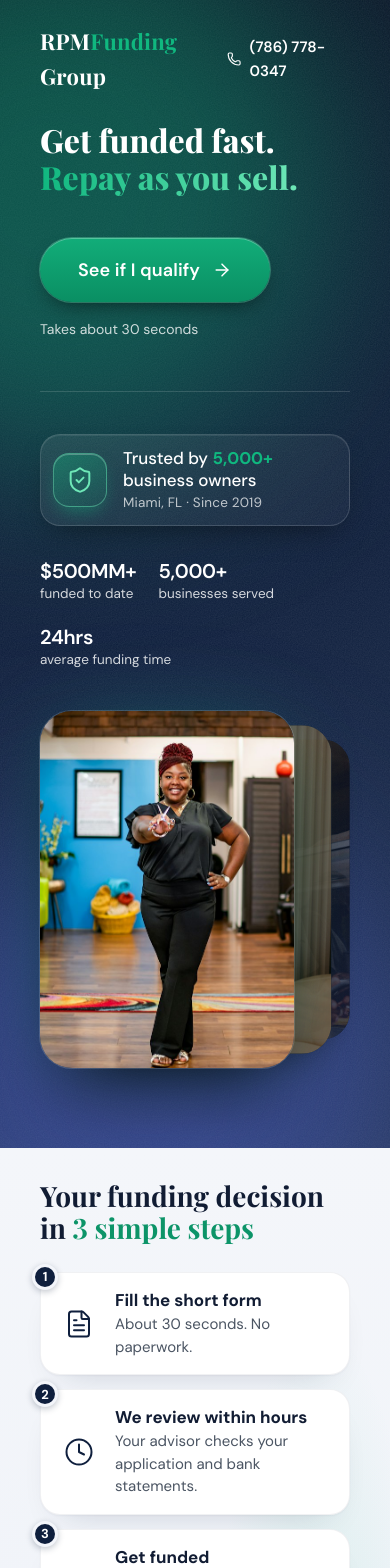
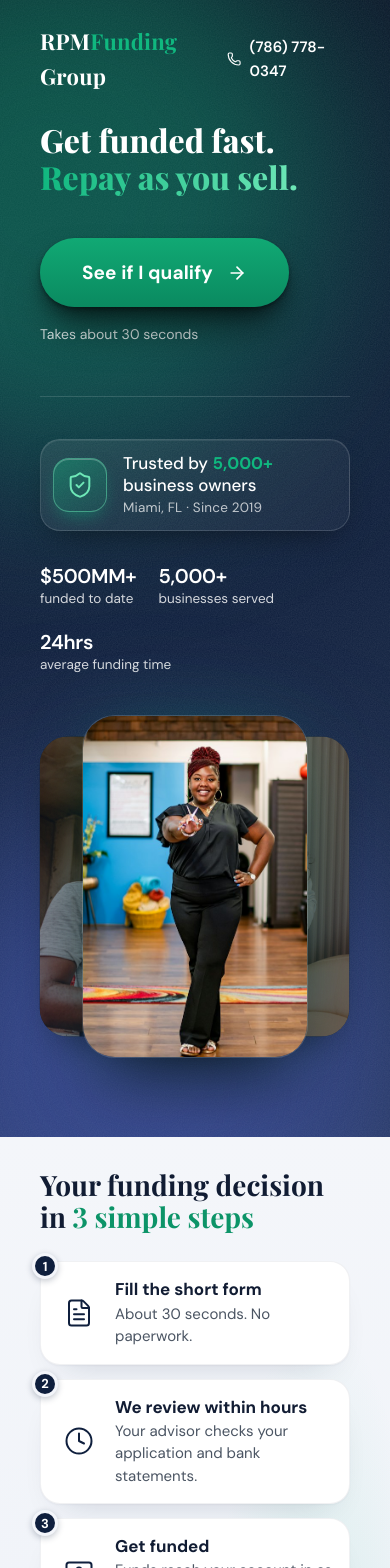
Before and after one commit to SofttikTech/client-rpm-funding-landing, a React (Vite) app: page / in a window 390 px wide. Shown: the top 1568 px of the page. Built offline with nearby package versions, Linux system fonts and the light colour scheme.

Commit message:
Interactive CtaButton, symmetric photo stack, deeper button shadow

```diff
--- /dev/null
+++ b/src/components/CtaButton/CtaButton.css
@@ -0,0 +1,18 @@
+.rpm-cta-btn { position: relative; overflow: hidden; display: inline-flex; align-items: center; justify-content: center; gap: 14px; padding: 22px 42px; border: none; border-radius: 999px; background: linear-gradient(180deg, #11a974 0%, #0a8a60 100%); color: #fff; font-family: inherit; font-size: 19px; font-weight: 700; letter-spacing: 0.1px; cursor: pointer; --tx: 0px; --ty: 0px; --lift: 0px; --s: 1; transform: translate3d(var(--tx), calc(var(--ty) + var(--lift)), 0) scale(var(--s)); box-shadow: 0 2px 4px rgba(0, 0, 0, 0.35), 0 10px 18px -4px rgba(0, 0, 0, 0.45), 0 26px 44px -12px rgba(0, 0, 0, 0.6); transition: transform 0.25s ease-out, background-color 0.3s ease-in-out, box-shadow 0.3s ease-in-out; }
+.rpm-cta-btn::before { content: ''; position: absolute; inset: 0; background: radial-gradient(130px circle at var(--mx, 50%) var(--my, 50%), rgba(255, 255, 255, 0.3), transparent 65%); opacity: 0; transition: opacity 0.3s ease-in-out; pointer-events: none; }
+.rpm-cta-btn:hover { --lift: -3px; background: linear-gradient(180deg, #14b57d 0%, #0c9568 100%); box-shadow: 0 3px 6px rgba(0, 0, 0, 0.35), 0 16px 26px -6px rgba(0, 0, 0, 0.5), 0 34px 54px -12px rgba(0, 0, 0, 0.65); }
+.rpm-cta-btn:hover::before { opacity: 1; }
+.rpm-cta-btn:active { --s: 0.96; }
+.rpm-cta-btn:focus-visible { outline: 2px solid #6ee7b7; outline-offset: 3px; }
+
+.rpm-cta-btn-label, .rpm-cta-btn-arrow { position: relative; }
+.rpm-cta-btn-arrow { display: block; width: 20px; height: 20px; overflow: hidden; }
+.rpm-cta-btn-arrow svg { position: absolute; inset: 0; transition: transform 0.4s cubic-bezier(0.65, 0, 0.35, 1); }
+.rpm-cta-btn-arrow-in { transform: translateX(-130%); }
+.rpm-cta-btn:hover .rpm-cta-btn-arrow-out { transform: translateX(130%); }
+.rpm-cta-btn:hover .rpm-cta-btn-arrow-in { transform: translateX(0); }
+
+@media (prefers-reduced-motion: reduce) {
+  .rpm-cta-btn, .rpm-cta-btn-arrow svg { transition: none; }
+  .rpm-cta-btn { --tx: 0px !important; --ty: 0px !important; }
+}
--- /dev/null
+++ b/src/components/CtaButton/CtaButton.jsx
@@ -0,0 +1,38 @@
+import { useRef } from 'react'
+import { ArrowRight } from 'lucide-react'
+import './CtaButton.css'
+
+function CtaButton({ children, onClick, className = '' }) {
+  const ref = useRef(null)
+
+  const handleMove = (e) => {
+    // Reason: touch and pen input have no hover, so the spotlight and magnetic pull are mouse only
+    if (e.pointerType !== 'mouse') return
+    const el = ref.current
+    const rect = el.getBoundingClientRect()
+    const x = e.clientX - rect.left
+    const y = e.clientY - rect.top
+    el.style.setProperty('--mx', `${x}px`)
+    el.style.setProperty('--my', `${y}px`)
+    el.style.setProperty('--tx', `${(x - rect.width / 2) * 0.12}px`)
+    el.style.setProperty('--ty', `${(y - rect.height / 2) * 0.22}px`)
+  }
+
+  const handleLeave = () => {
+    const el = ref.current
+    el.style.setProperty('--tx', '0px')
+    el.style.setProperty('--ty', '0px')
+  }
+
+  return (
+    <button ref={ref} type="button" className={`rpm-cta-btn ${className}`} onClick={onClick} onPointerMove={handleMove} onPointerLeave={handleLeave}>
+      <span className="rpm-cta-btn-label">{children}</span>
+      <span className="rpm-cta-btn-arrow" aria-hidden="true">
+        <ArrowRight className="rpm-cta-btn-arrow-out" size={20} strokeWidth={2} />
+        <ArrowRight className="rpm-cta-btn-arrow-in" size={20} strokeWidth={2} />
+      </span>
+    </button>
+  )
+}
+
+export default CtaButton
--- a/src/components/FinalCta/FinalCta.css
+++ b/src/components/FinalCta/FinalCta.css
@@ -8,7 +8,7 @@
 .rpm-final-cta-title em { font-style: normal; color: #6ee7b7; }
 .rpm-final-cta-sub { font-size: 17px; color: rgba(255, 255, 255, 0.82); margin-bottom: 32px; }
 .rpm-final-cta-actions { display: flex; flex-wrap: wrap; justify-content: center; gap: 14px; margin-bottom: 26px; }
-.rpm-final-cta-main { font-size: 18px; padding: 22px 42px; }
+.rpm-final-cta-main { font-size: 19px; padding: 24px 46px; }
 .rpm-final-cta-actions .rpm-btn-ghost { padding: 16px 26px; }
 .rpm-final-cta-call { display: inline-flex; align-items: center; gap: 8px; font-size: 14px; color: rgba(255, 255, 255, 0.75); }
 .rpm-final-cta-call b { color: #6ee7b7; font-weight: 600; }
--- a/src/components/FinalCta/FinalCta.jsx
+++ b/src/components/FinalCta/FinalCta.jsx
@@ -1,4 +1,5 @@
-import { ArrowRight, ExternalLink, Phone } from 'lucide-react'
+import { ExternalLink, Phone } from 'lucide-react'
+import CtaButton from '../CtaButton/CtaButton'
 import { PHONE_DISPLAY, PHONE_HREF, WEBSITE_URL, DISCLAIMER_URL } from '../../config'
 import Reveal from '../Reveal/Reveal'
 import './FinalCta.css'
@@ -11,7 +12,7 @@ function FinalCta({ onApply }) {
           <h2 className="rpm-final-cta-title">Keep your doors open and your <em>business growing</em></h2>
           <p className="rpm-final-cta-sub">Apply in 30 seconds. No obligation, no hard credit pull.</p>
           <div className="rpm-final-cta-actions">
-            <button type="button" className="rpm-btn rpm-final-cta-main" onClick={onApply}>Get funded today <span className="rpm-btn-icon"><ArrowRight size={20} strokeWidth={1.8} aria-hidden="true" /></span></button>
+            <CtaButton className="rpm-final-cta-main" onClick={onApply}>Get funded today</CtaButton>
             <a className="rpm-btn rpm-btn-ghost" href={WEBSITE_URL} target="_blank" rel="noreferrer">Visit our website <ExternalLink size={17} aria-hidden="true" /></a>
           </div>
           <a className="rpm-final-cta-call" href={PHONE_HREF}><Phone size={16} aria-hidden="true" /> Prefer to talk? Call <b>{PHONE_DISPLAY}</b></a>
--- a/src/components/Hero/Hero.css
+++ b/src/components/Hero/Hero.css
@@ -33,11 +33,14 @@
 .rpm-hero-trust-label { white-space: nowrap; font-size: 13.5px; font-weight: 400; color: rgba(255, 255, 255, 0.82); }
 
 .rpm-hero-visual { position: relative; }
-.rpm-hero-carousel { will-change: transform; position: relative; margin-left: auto; width: min(100%, calc((100svh - 150px) * 0.87)); aspect-ratio: 1 / 1.15; }
-.rpm-hero-card { position: absolute; top: 0; left: 0; width: 82%; height: 100%; border-radius: 32px; overflow: hidden; background: var(--rpm-navy-light); transform-origin: left center; transition: transform 0.9s cubic-bezier(0.65, 0, 0.35, 1), opacity 0.9s ease-in-out, filter 0.9s ease-in-out, box-shadow 0.9s ease-in-out; }
+.rpm-hero-carousel { will-change: transform; position: relative; margin-left: auto; width: min(100%, calc((100svh - 150px) / 1.1)); aspect-ratio: 1 / 1.1; }
+.rpm-hero-card { position: absolute; top: 0; left: 14%; width: 72%; height: 100%; border-radius: 32px; overflow: hidden; background: var(--rpm-navy-light); transform-origin: center center; transition: transform 1s cubic-bezier(0.65, 0, 0.35, 1), opacity 1s ease-in-out, filter 1s ease-in-out, box-shadow 1s ease-in-out; }
 .rpm-hero-card[data-pos='0'] { z-index: 3; transform: translateX(0) scale(1); opacity: 1; filter: brightness(1); box-shadow: 0 0 0 1px rgba(255, 255, 255, 0.16), 0 36px 70px -24px rgba(0, 0, 0, 0.75), 0 0 80px -20px rgba(16, 183, 127, 0.35); }
-.rpm-hero-card[data-pos='1'] { z-index: 2; transform: translateX(22.7%) scale(0.92); opacity: 0.85; filter: brightness(0.62); box-shadow: 0 20px 40px -20px rgba(0, 0, 0, 0.6); }
-.rpm-hero-card[data-pos='2'] { z-index: 1; transform: translateX(37.9%) scale(0.84); opacity: 0.6; filter: brightness(0.42); box-shadow: 0 14px 30px -18px rgba(0, 0, 0, 0.5); }
+.rpm-hero-card[data-pos='1'] { z-index: 2; transform: translateX(25.4%) scale(0.88); opacity: 0.8; filter: brightness(0.6); box-shadow: 0 20px 40px -20px rgba(0, 0, 0, 0.6); }
+.rpm-hero-card[data-pos='2'] { z-index: 1; transform: translateX(-25.4%) scale(0.88); opacity: 0.8; filter: brightness(0.6); box-shadow: 0 20px 40px -20px rgba(0, 0, 0, 0.6); }
+.rpm-hero-photo { width: 100%; height: 100%; object-fit: cover; display: block; }
+.rpm-hero-carousel { will-change: transform; position: relative; margin-left: auto; width: min(100%, calc((100svh - 150px) / 1.1)); aspect-ratio: 1 / 1.1; }
+.rpm-hero-card { position: absolute; top: 0; left: 14%; width: 72%; height: 100%; border-radius: 32px; overflow: hidden; background: var(--rpm-navy-light); transform-origin: center center; transition: transform 1s cubic-bezier(0.65, 0, 0.35, 1), opacity 1s ease-in-out, filter 1s ease-in-out, box-shadow 1s ease-in-out; }
 .rpm-hero-photo { width: 100%; height: 100%; object-fit: cover; display: block; }
 
 
@@ -48,19 +51,14 @@
 
 @media (prefers-reduced-motion: reduce) {
   .rpm-hero-glow { animation: none; }
-  .rpm-hero-card { transition: none; }
+  .rpm-hero-card { position: absolute; top: 0; left: 14%; width: 72%; height: 100%; border-radius: 32px; overflow: hidden; background: var(--rpm-navy-light); transform-origin: center center; transition: transform 1s cubic-bezier(0.65, 0, 0.35, 1), opacity 1s ease-in-out, filter 1s ease-in-out, box-shadow 1s ease-in-out; }
 }
 
 @media (max-width: 960px) {
   .rpm-hero-grid { grid-template-columns: minmax(0, 1fr); gap: 40px; }
   .rpm-hero-title { font-size: 40px; white-space: normal; }
     .rpm-hero-visual { max-width: 460px; margin: 0 auto; width: 100%; }
-    .rpm-hero-carousel { will-change: transform; position: relative; margin-left: auto; width: min(100%, calc((100svh - 150px) * 0.87)); aspect-ratio: 1 / 1.15; }
-.rpm-hero-card { position: absolute; top: 0; left: 0; width: 82%; height: 100%; border-radius: 32px; overflow: hidden; background: var(--rpm-navy-light); transform-origin: left center; transition: transform 0.9s cubic-bezier(0.65, 0, 0.35, 1), opacity 0.9s ease-in-out, filter 0.9s ease-in-out, box-shadow 0.9s ease-in-out; }
-.rpm-hero-card[data-pos='0'] { z-index: 3; transform: translateX(0) scale(1); opacity: 1; filter: brightness(1); box-shadow: 0 0 0 1px rgba(255, 255, 255, 0.16), 0 36px 70px -24px rgba(0, 0, 0, 0.75), 0 0 80px -20px rgba(16, 183, 127, 0.35); }
-.rpm-hero-card[data-pos='1'] { z-index: 2; transform: translateX(22.7%) scale(0.92); opacity: 0.85; filter: brightness(0.62); box-shadow: 0 20px 40px -20px rgba(0, 0, 0, 0.6); }
-.rpm-hero-card[data-pos='2'] { z-index: 1; transform: translateX(37.9%) scale(0.84); opacity: 0.6; filter: brightness(0.42); box-shadow: 0 14px 30px -18px rgba(0, 0, 0, 0.5); }
-.rpm-hero-photo { width: 100%; height: 100%; object-fit: cover; display: block; }
+    .rpm-hero-carousel { width: 100%; }
 }
 @media (max-width: 500px) {
   .rpm-hero-trust-stats { gap: 22px; }
--- a/src/components/Hero/Hero.jsx
+++ b/src/components/Hero/Hero.jsx
@@ -1,5 +1,6 @@
 import { useEffect, useRef, useState } from 'react'
-import { ShieldCheck, Phone, ArrowRight } from 'lucide-react'
+import { ShieldCheck, Phone } from 'lucide-react'
+import CtaButton from '../CtaButton/CtaButton'
 import { PHONE_DISPLAY, PHONE_HREF } from '../../config'
 import './Hero.css'
 
@@ -83,7 +84,7 @@ function Hero({ onApply }) {
           <div className="rpm-hero-copy">
             <h1 className="rpm-hero-title">Get funded fast. <em>Repay as you sell.</em></h1>
             <div className="rpm-hero-actions">
-              <button type="button" className="rpm-btn" onClick={onApply}>See if I qualify <span className="rpm-btn-icon"><ArrowRight size={20} strokeWidth={1.8} aria-hidden="true" /></span></button>
+              <CtaButton onClick={onApply}>See if I qualify</CtaButton>
               <span className="rpm-hero-note">Takes about 30 seconds</span>
             </div>
             <div className="rpm-hero-trust">
--- a/src/index.css
+++ b/src/index.css
@@ -22,10 +22,6 @@ button { font-family: inherit; cursor: pointer; }
 .rpm-page { overflow-x: hidden; }
 .rpm-container { max-width: 1520px; margin: 0 auto; padding: 0 40px; }
 
-.rpm-btn { position: relative; display: inline-flex; align-items: center; justify-content: center; gap: 12px; padding: 20px 38px; border: none; border-radius: 999px; background: linear-gradient(180deg, #12ad79 0%, #0a8f63 100%); color: #fff; font-size: 18px; font-weight: 600; letter-spacing: 0.1px; box-shadow: inset 0 1px 0 rgba(255, 255, 255, 0.28), 0 0 0 1px rgba(110, 231, 183, 0.35), 0 10px 22px -10px rgba(0, 0, 0, 0.65); transition: transform 0.3s ease-in-out, box-shadow 0.3s ease-in-out, filter 0.3s ease-in-out; }
-.rpm-btn:hover { transform: translateY(-2px); filter: brightness(1.08); box-shadow: inset 0 1px 0 rgba(255, 255, 255, 0.32), 0 0 0 1px rgba(110, 231, 183, 0.6), 0 0 26px -6px rgba(16, 183, 127, 0.55), 0 14px 26px -10px rgba(0, 0, 0, 0.65); }
-.rpm-btn:active { transform: scale(0.97); }
-.rpm-btn-icon { display: inline-flex; align-items: center; color: #fff; transition: transform 0.3s ease-in-out; }
-.rpm-btn:hover .rpm-btn-icon { transform: translateX(4px); }
+.rpm-btn { position: relative; display: inline-flex; align-items: center; justify-content: center; gap: 12px; padding: 18px 30px; border: none; border-radius: 999px; background: #0b9768; color: #fff; font-size: 18px; font-weight: 500; transition: background-color 0.3s ease-in-out, border-color 0.3s ease-in-out; }
 .rpm-btn-ghost { padding: 18px 30px; background: rgba(255, 255, 255, 0.06); color: #fff; border: 1.5px solid rgba(255, 255, 255, 0.4); box-shadow: none; font-weight: 500; }
 .rpm-btn-ghost:hover { background: rgba(255, 255, 255, 0.16); border-color: #fff; box-shadow: none; }
```
